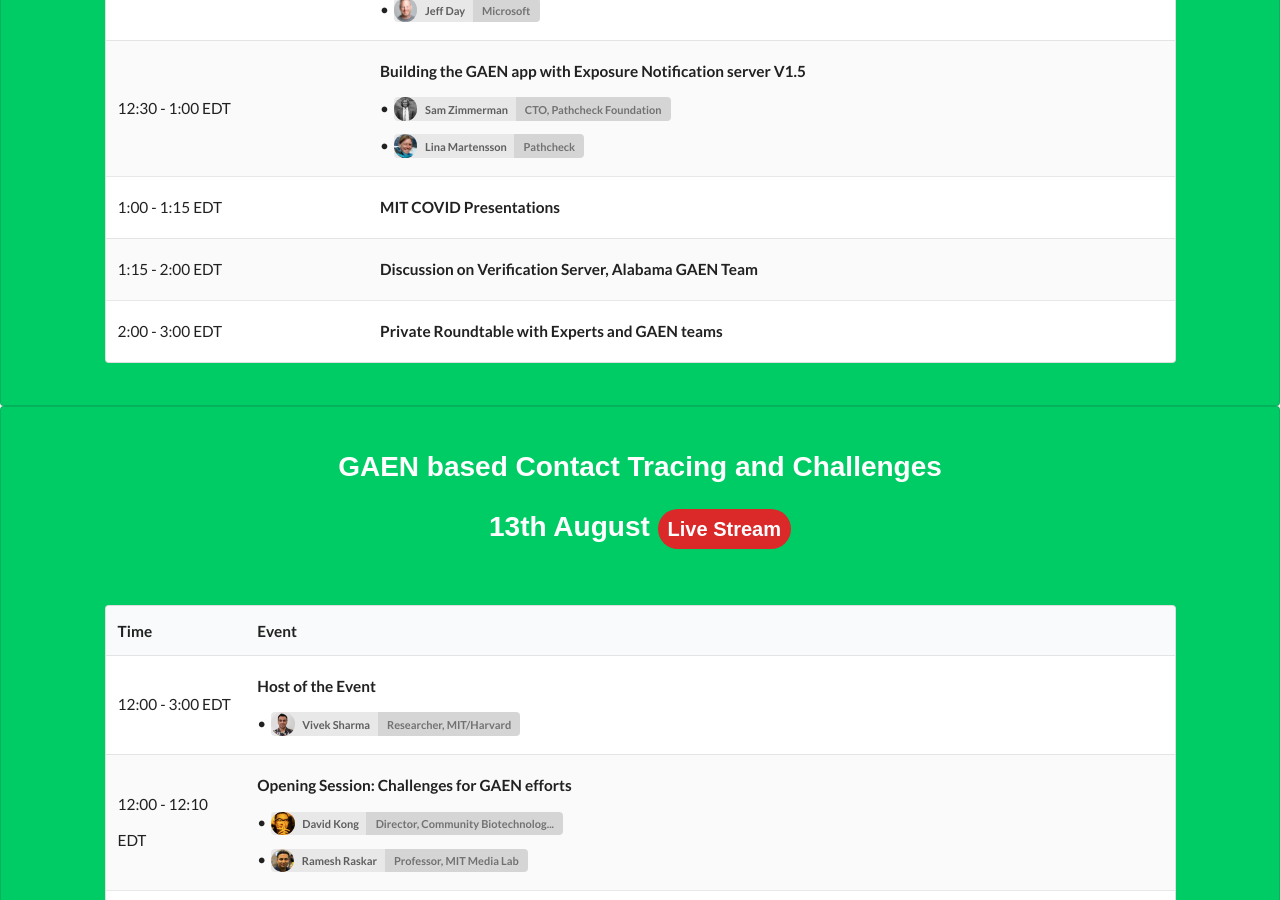
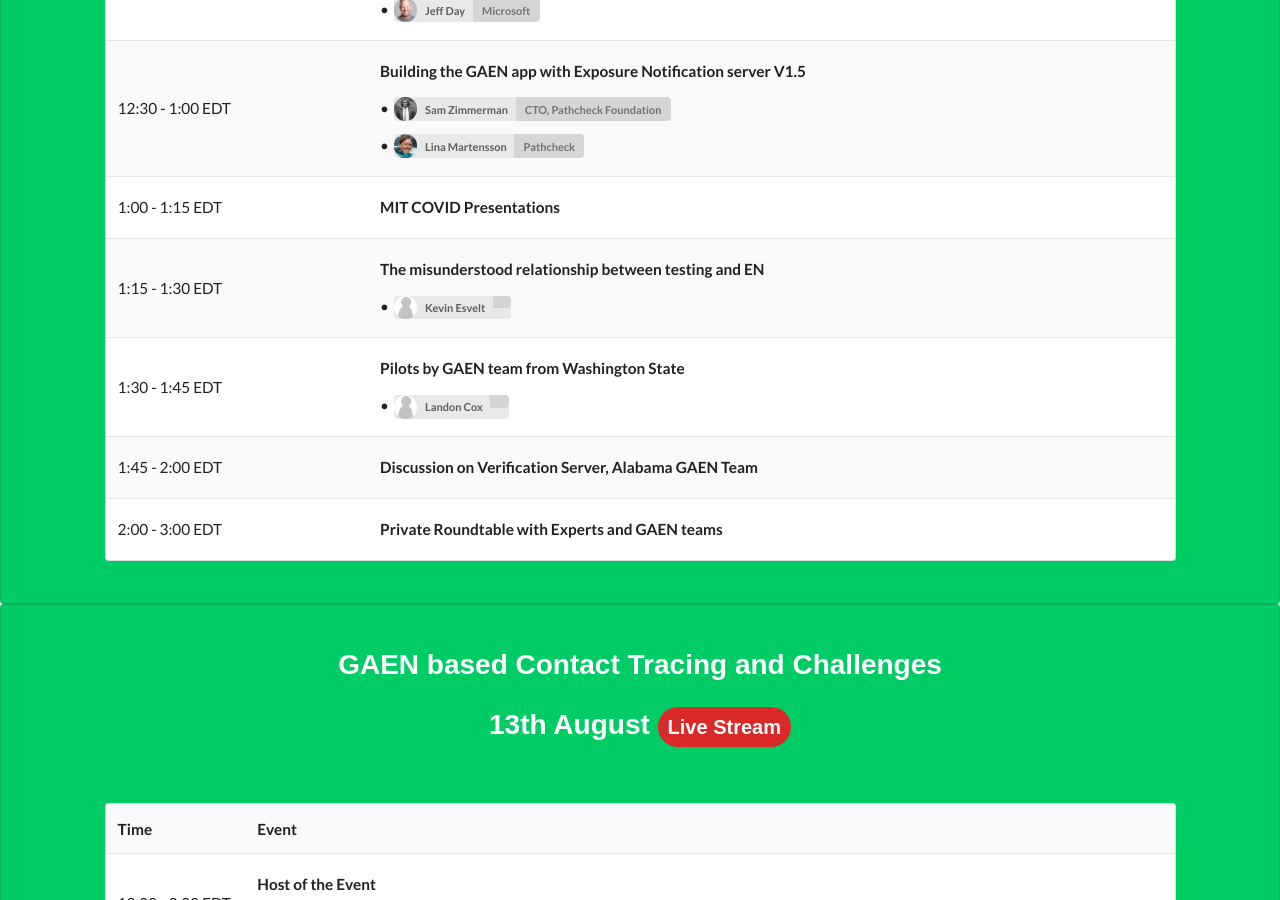
Before and after one commit to responsible-data-summit/events, a Jekyll site: the page built from agenda-0806.html, in a window 1280 px wide and 900 px high, scrolled down 702 px. Built offline with Jekyll 4.4.1, drawn with Linux system fonts in a browser that asks for light colours; some web fonts are replaced; comment, search, counter and statistics services are not loaded.

Commit message:
update agenda

```diff
--- a/_data/agenda0820.yml
+++ b/_data/agenda0820.yml
@@ -38,7 +38,19 @@
       #link: https://youtu.be/aKAd3idQol4
       #speakers:
 
-- time: 1:15 - 2:00
+- time: 1:15 - 1:30
+  sections:
+    - title: "The misunderstood relationship between testing and EN"
+      speakers:
+        - name: Kevin Esvelt
+
+- time: 1:30 - 1:45
+  sections:
+    - title: "Pilots by GAEN team from Washington State"
+      speakers:
+        - name: Landon Cox
+
+- time: 1:45 - 2:00
   sections:
     - title: "Discussion on Verification Server, Alabama GAEN Team"
       #speakers:
```
